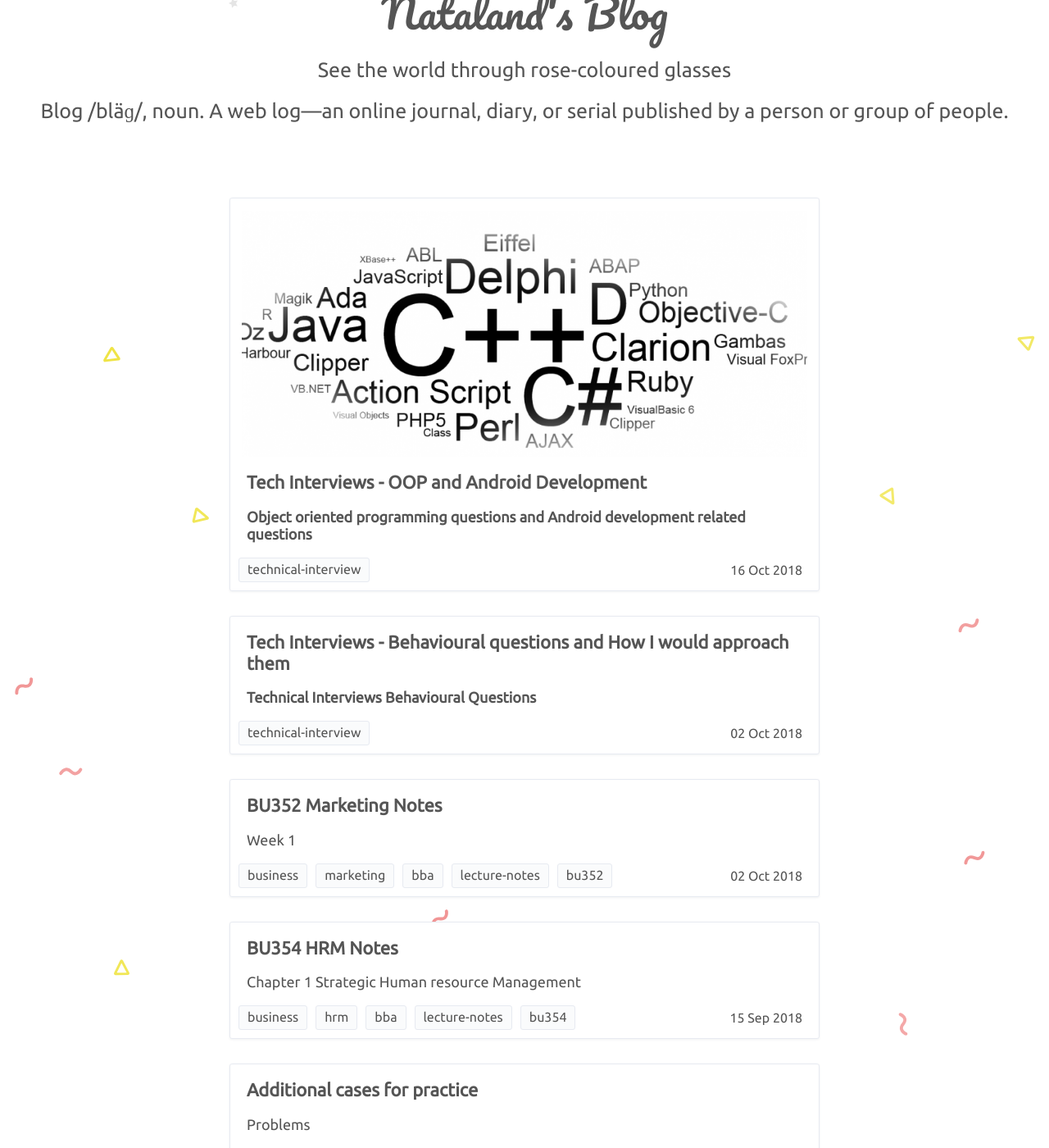
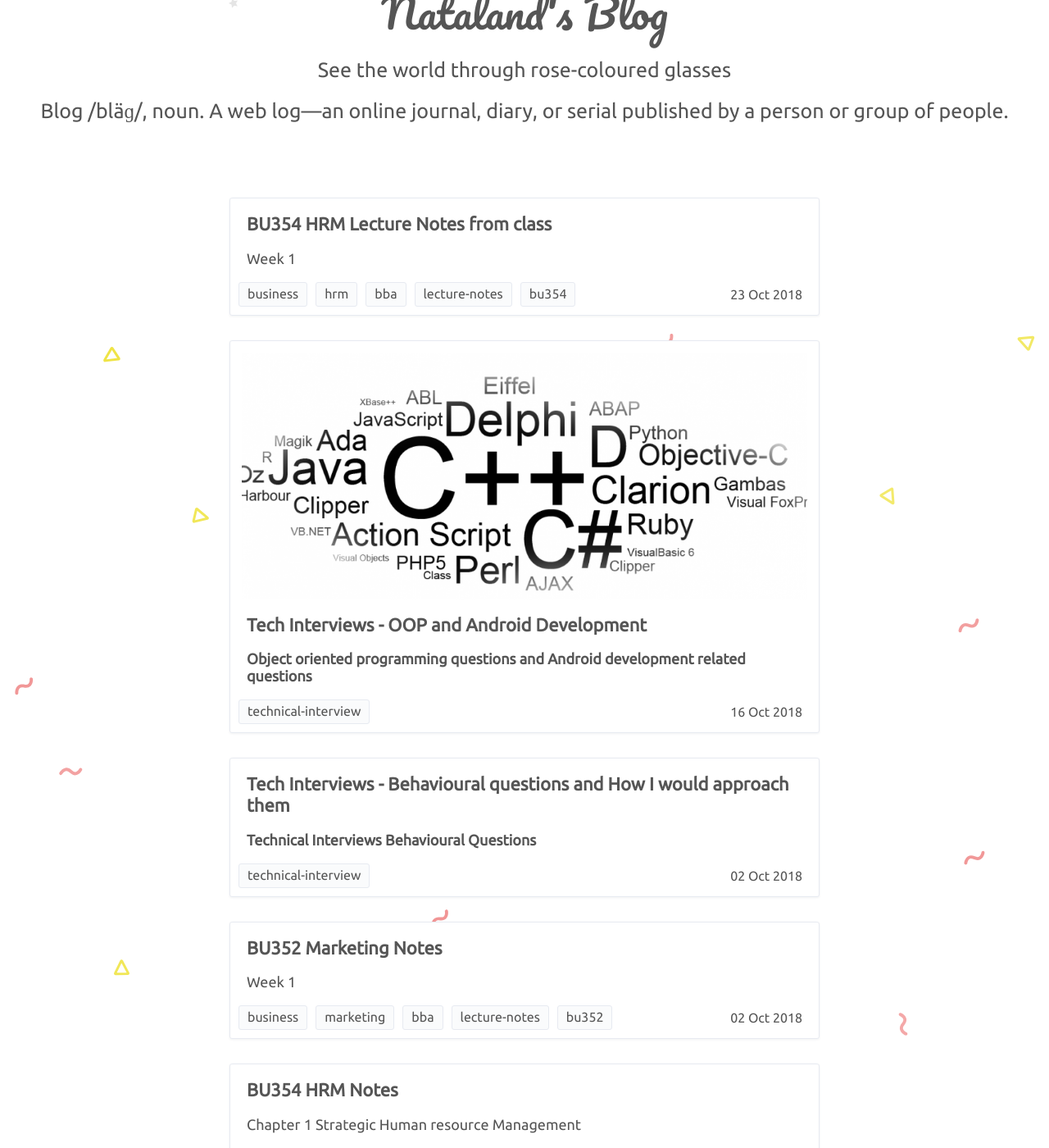
Before and after one commit to Nataland/nataland.github.io, a Jekyll site: the page built from index.html, in a window 1280 px wide and 1400 px high, scrolled down 264 px. Shown: the whole window at 82% size. Built offline with Jekyll 4.4.1, drawn with Linux system fonts in a browser that asks for light colours; comment, search, counter and statistics services are not loaded; some of the changed text lies outside the part shown.

Commit message:
setup inclass lecture notes

```diff
--- /dev/null
+++ b/_posts/2018-10-23-BU354InClass.md
@@ -0,0 +1,18 @@
+---
+layout: post
+author: "The business Natalie"
+title:  "BU354 HRM Lecture Notes from class"
+date:   2018-10-23 13:37:01 -0500
+categories: notes
+tags: business hrm bba lecture-notes bu354
+---
+
+# Week 1
+
+# Week 2
+
+# Week 3
+
+# Week 4
+
+# Week 5
```
Also changed, not shown: _posts/2018-09-15-BU354HRM.md (+6 -0 lines).
